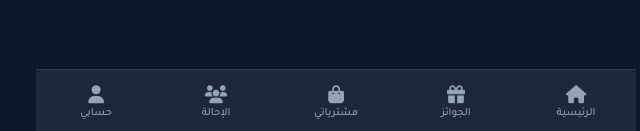
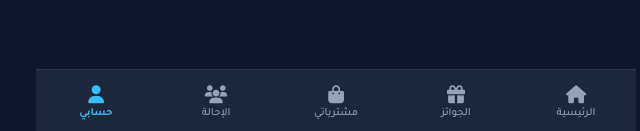
Before and after one commit to ahmdabwramy416-crypto/MistCash, a plain HTML site: page profile.html in a window 1280 px wide. Shown: the part 666-797 px from the top of the page, 304-944 px from the left. Drawn offline with Linux system fonts and the light colour scheme.

Commit message:
Update profile.html

```diff
--- a/profile.html
+++ b/profile.html
@@ -63,7 +63,7 @@
             <i class="fa-solid fa-users"></i>
             <span>الإحالة</span>
         </a>
-        <a href="profile.html" class="nav-item">
+        <a href="profile.html" class="nav-item active">
             <i class="fa-solid fa-user"></i>
             <span>حسابي</span>
         </a>
```
